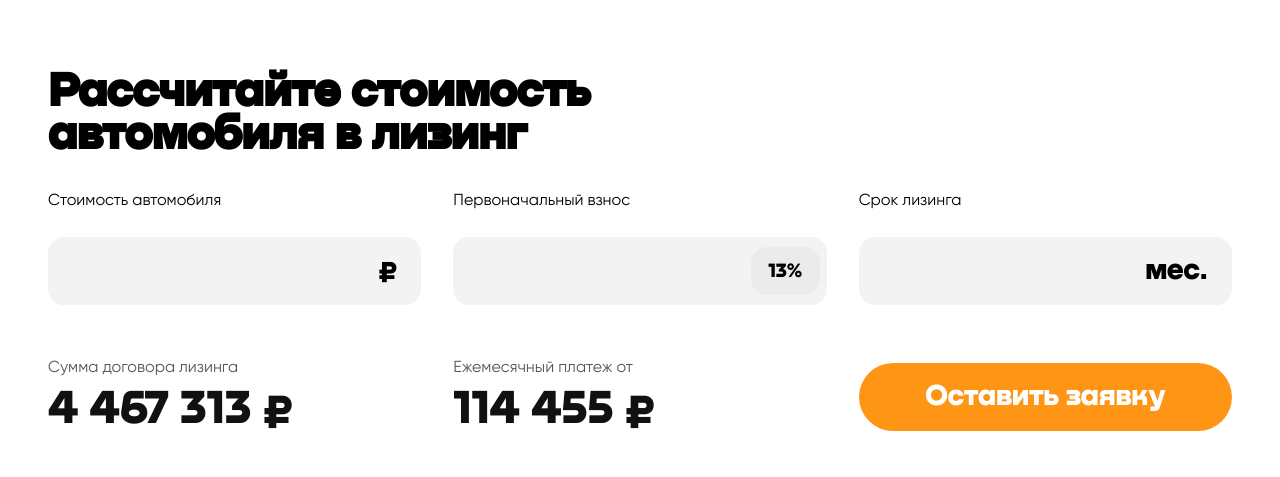
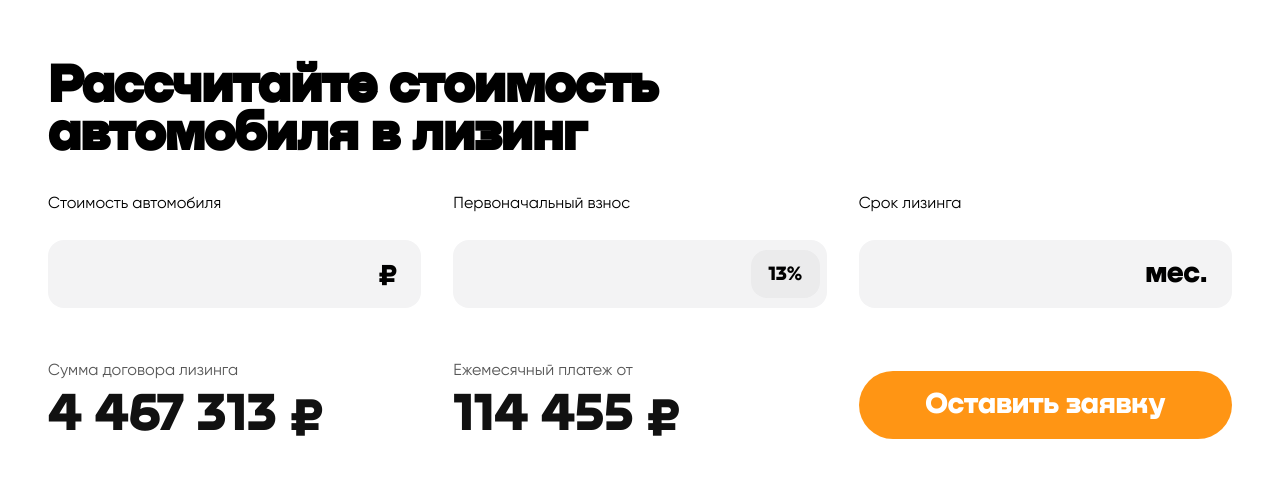
Before and after one commit to DmitrySaf/leasing-calculator, a React (Vite) app: page / in a window 1280 px wide. Shown: the part 149-626 px from the top of the page. Built offline with nearby package versions, Linux system fonts and the light colour scheme.

Commit message:
fixed large font size var

```diff
--- a/src/assets/styles/_variables.scss
+++ b/src/assets/styles/_variables.scss
@@ -10,7 +10,7 @@ $color-gray-unit-filled: #EBEBEC;
 
 // font-sizes
 
-$font-size-largest: 3rem;
+$font-size-largest: 3.375rem;
 $font-size-large: 1.875rem;
 $font-size-medium: 1.25rem;
 $font-size-small: 1rem;
@@ -41,8 +41,6 @@ $size-height-main-mobile: 60px;
 
 // screen breakpoints
 
-$desktop-large-up: 1800px;
-$desktop-normal-down: 1200px;
-$desktop-small-down: 992px;
-$tablet-portrait-down: 767px;
-$phone-normal-down: 575px;
+$desktop-normal-down: 1440px;
+$tablet-portrait-down: 1024px;
+$tablet-small-down: 768px;
```
